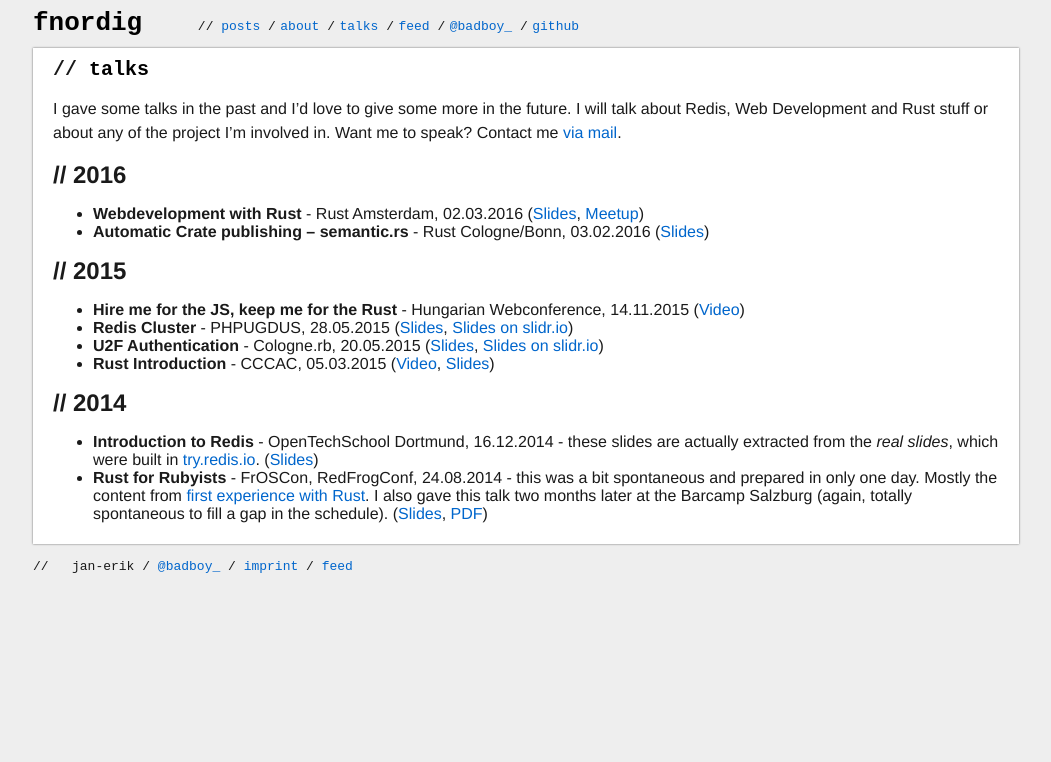
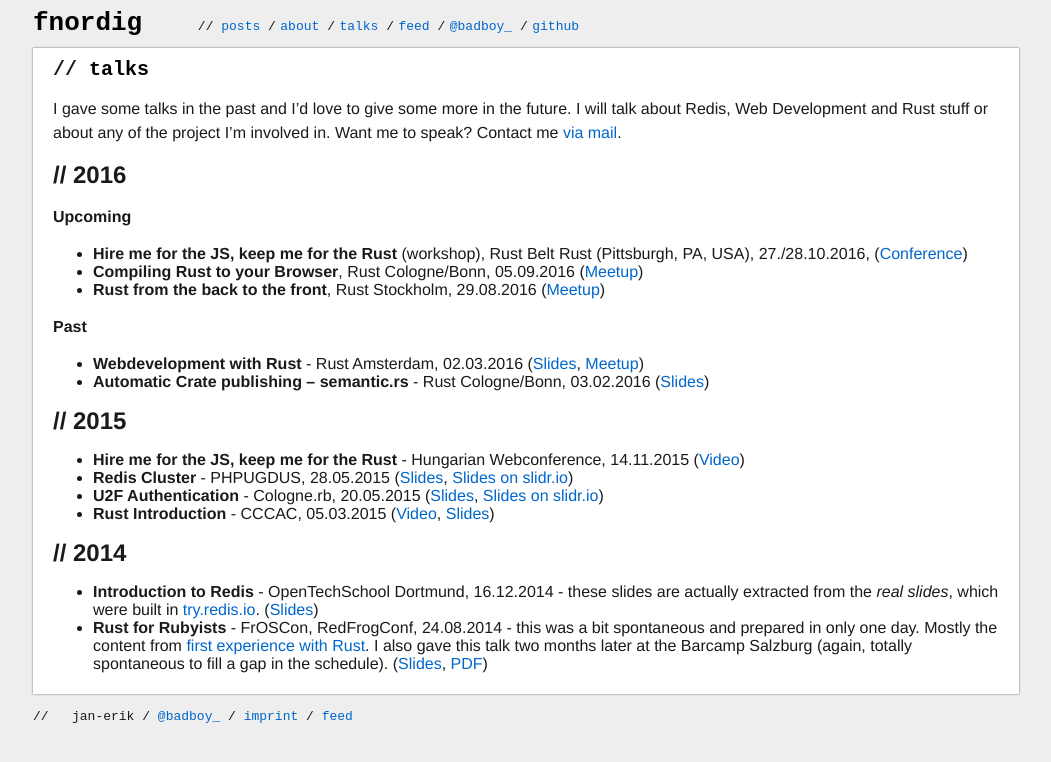
Before and after one commit to badboy/fnordig.de, a Jekyll site: the page built from talks.md, in a window 1280 px wide. Shown: the top 762 px of the page, without its empty margins (114-1165 px from the left). Built offline with Jekyll 4.4.1, drawn with Linux system fonts in a browser that asks for light colours.

Commit message:
Add upcoming talks

```diff
--- a/talks.md
+++ b/talks.md
@@ -8,6 +8,14 @@ I will talk about Redis, Web Development and Rust stuff or about any of the proj
 Want me to speak? Contact me [via mail](mailto:janerik@fnordig.de).
 
 ## // 2016
+
+**Upcoming**
+
+* **Hire me for the JS, keep me for the Rust** (workshop), Rust Belt Rust (Pittsburgh, PA, USA), 27./28.10.2016, ([Conference](http://www.rust-belt-rust.com/sessions/))
+* **Compiling Rust to your Browser**, Rust Cologne/Bonn, 05.09.2016 ([Meetup](https://www.meetup.com/Rust-Cologne-Bonn/events/233139845/))
+* **Rust from the back to the front**, Rust Stockholm, 29.08.2016 ([Meetup](https://www.meetup.com/ruststhlm/events/232054490/))
+
+**Past**
 
 * **Webdevelopment with Rust** - Rust Amsterdam, 02.03.2016 ([Slides](http://badboy.github.io/webdev-rust-slides/), [Meetup](http://www.meetup.com/Rust-Amsterdam/events/227827508/))
 * **Automatic Crate publishing – semantic.rs** - Rust Cologne/Bonn, 03.02.2016 ([Slides](http://badboy.github.io/semantic-rs-slides/#1))
```
